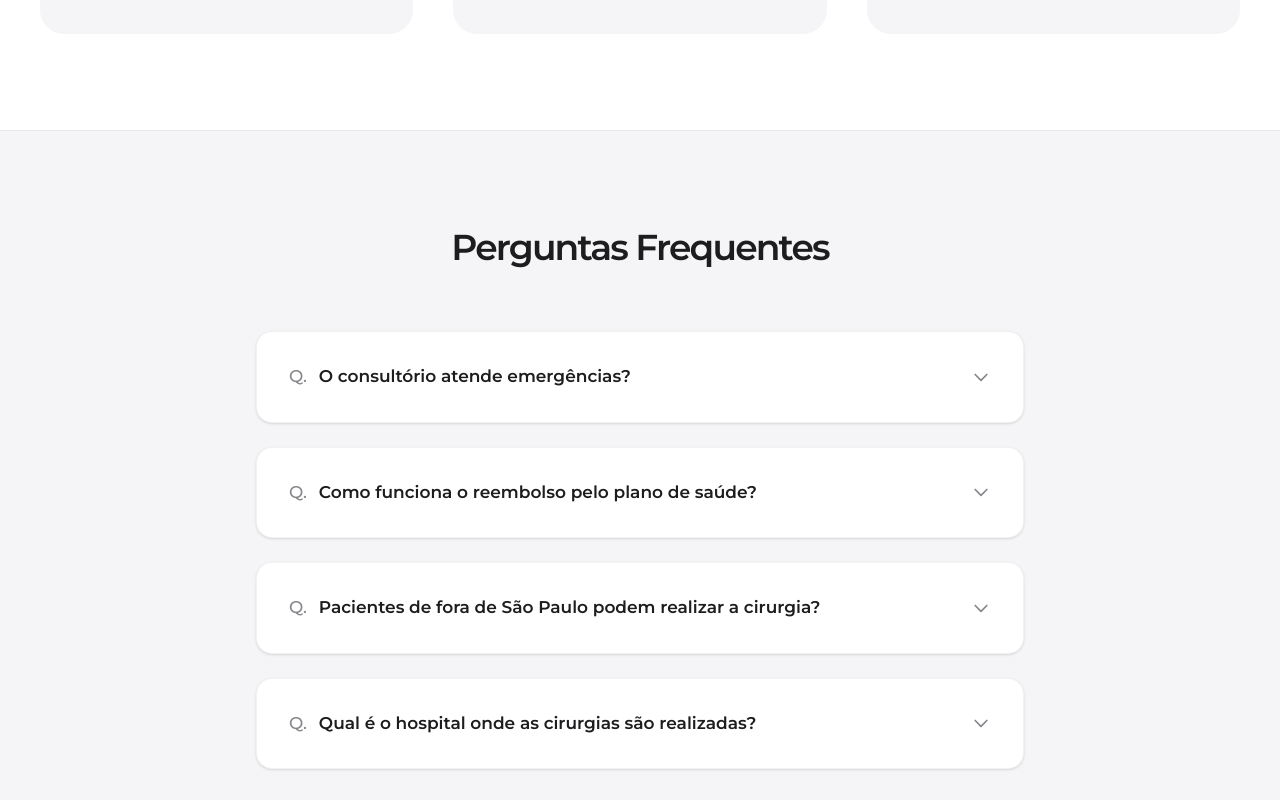
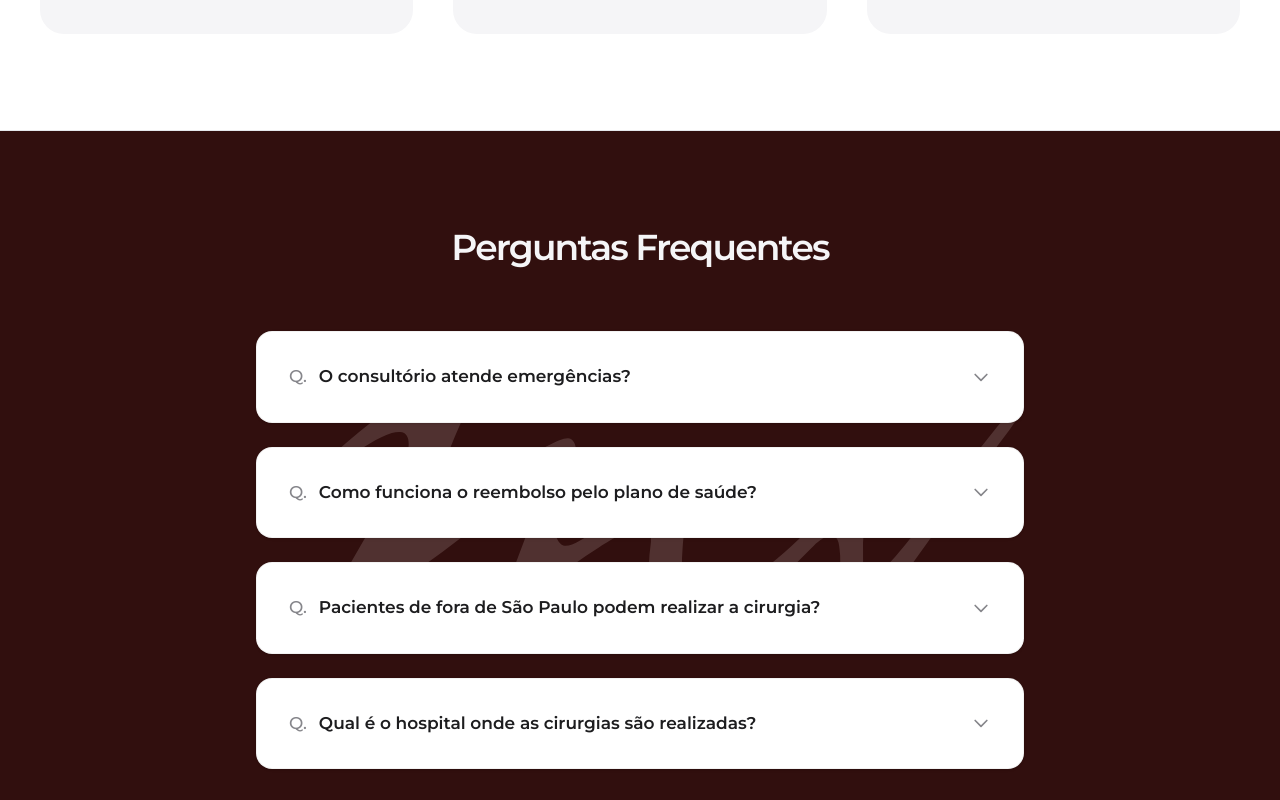
Before and after one commit to wardedrmario/site-institucional, a Next.js app: page /primeira-consulta in a window 1280 px wide. Shown: the part 5140-5940 px from the top of the page. Built offline with nearby package versions, Linux system fonts and the light colour scheme.

Commit message:
style(faq): apply burgundy brand color and mw pattern

```diff
--- /dev/null
+++ b/get_color.js
@@ -0,0 +1,11 @@
+const sharp = require('sharp');
+sharp('/Users/marcelogomes/.gemini/antigravity/brain/36cd574f-6075-4d97-a3a3-c1d475d92870/.user_uploaded/media_1790624196579.png')
+  .resize(1, 1)
+  .raw()
+  .toBuffer((err, data, info) => {
+    if (err) throw err;
+    const hex = '#' + data[0].toString(16).padStart(2, '0') +
+                data[1].toString(16).padStart(2, '0') +
+                data[2].toString(16).padStart(2, '0');
+    console.log(hex);
+  });
--- a/src/app/primeira-consulta/page.tsx
+++ b/src/app/primeira-consulta/page.tsx
@@ -349,10 +349,18 @@ export default function PrimeiraConsulta() {
       </section>
 
       {/* 5. FAQ */}
-      <section className="w-full bg-[#f5f5f7] py-24 px-6 border-t border-gray-200">
-        <div className="max-w-3xl mx-auto">
+      <section className="relative w-full bg-[#310f0e] py-24 px-6 border-t border-gray-200 overflow-hidden">
+        <div className="absolute inset-0 flex items-center justify-center pointer-events-none opacity-20">
+          <img
+            src="/images/mw-background.svg"
+            alt="MW Logo"
+            className="w-[800px] max-w-full object-contain"
+          />
+        </div>
+
+        <div className="relative max-w-3xl mx-auto z-10">
           <div className="text-center mb-16">
-            <h2 className="text-3xl md:text-4xl font-semibold text-[#1d1d1f] tracking-tighter mb-4">
+            <h2 className="text-3xl md:text-4xl font-semibold text-[#f5f5f7] tracking-tighter mb-4">
               Perguntas Frequentes
             </h2>
           </div>
```
